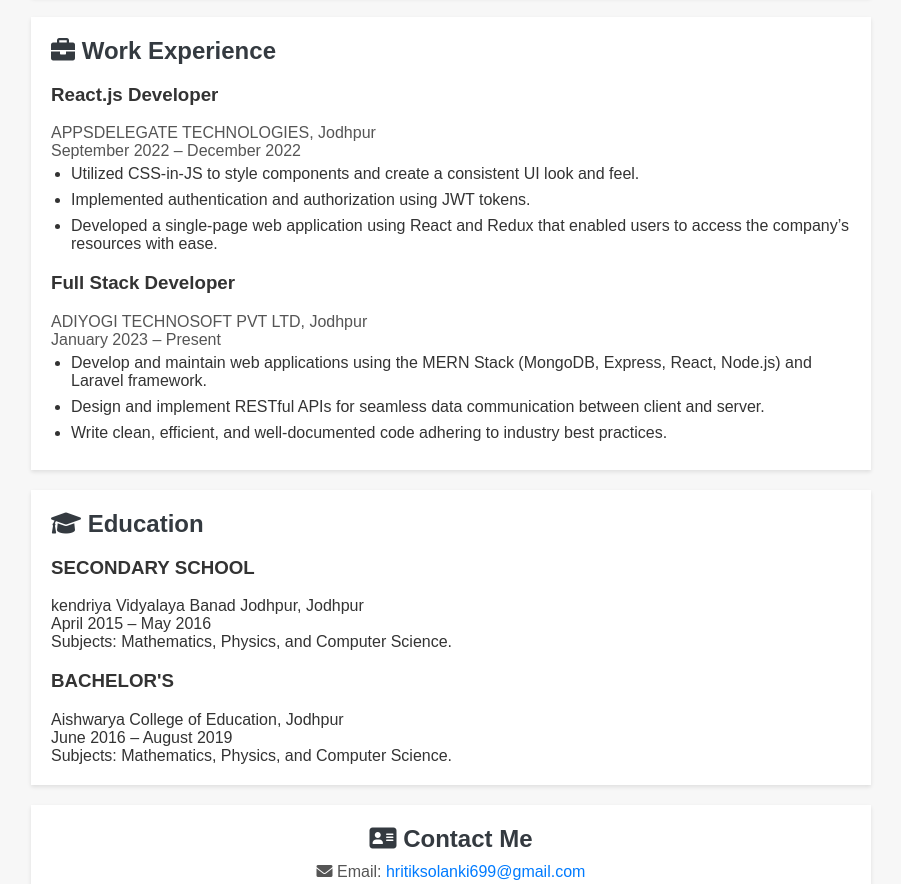
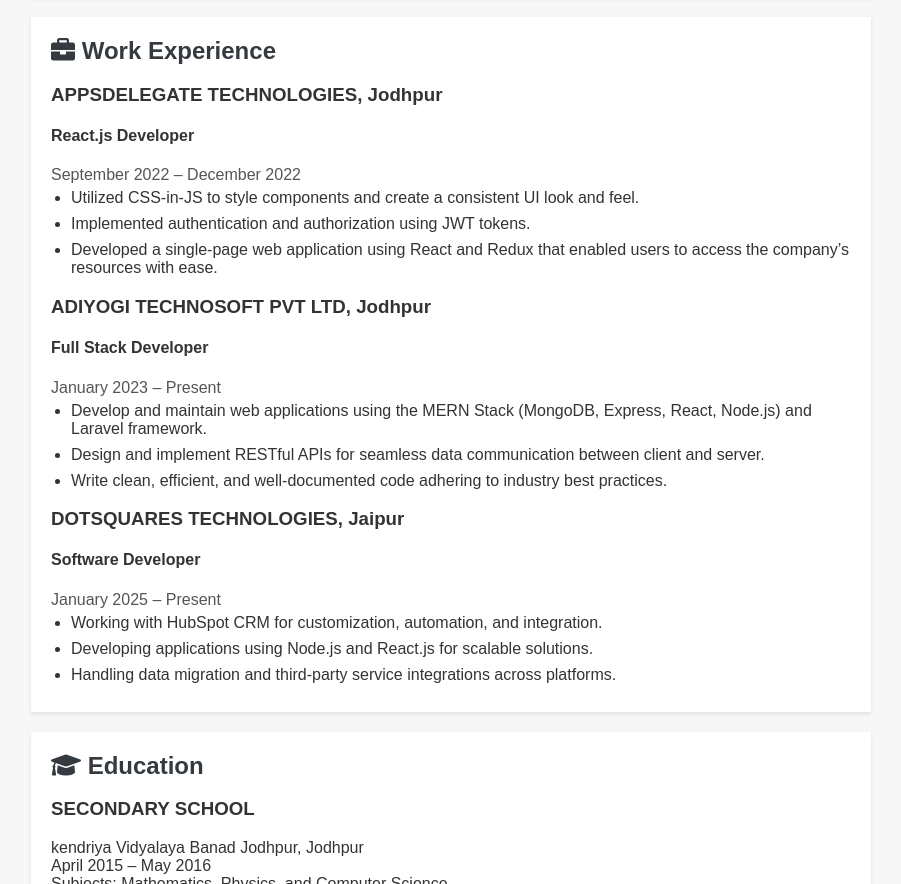
Before and after one commit to hritiksolanki699/portfolio-webpage, a plain HTML site: page index.html in a window 1280 px wide. Shown: the part 925-1809 px from the top of the page, without its empty margins (189-1090 px from the left). Drawn offline with Linux system fonts and the light colour scheme.

Commit message:
experience update

```diff
--- a/index.html
+++ b/index.html
@@ -66,9 +66,10 @@
 
     <section id="experience">
       <h2><i class="fas fa-briefcase"></i> Work Experience</h2>
+
       <div class="job">
-        <h3>React.js Developer</h3>
-        <p>APPSDELEGATE TECHNOLOGIES, Jodhpur</p>
+        <h3>APPSDELEGATE TECHNOLOGIES, Jodhpur</h3>
+        <h4>React.js Developer</h4>
         <p>September 2022 – December 2022</p>
         <ul>
           <li>
@@ -84,9 +85,10 @@
           </li>
         </ul>
       </div>
+
       <div class="job">
-        <h3>Full Stack Developer</h3>
-        <p>ADIYOGI TECHNOSOFT PVT LTD, Jodhpur</p>
+        <h3>ADIYOGI TECHNOSOFT PVT LTD, Jodhpur</h3>
+        <h4>Full Stack Developer</h4>
         <p>January 2023 – Present</p>
         <ul>
           <li>
@@ -100,6 +102,26 @@
           <li>
             Write clean, efficient, and well-documented code adhering to
             industry best practices.
+          </li>
+        </ul>
+      </div>
+
+      <div class="job">
+        <h3>DOTSQUARES TECHNOLOGIES, Jaipur</h3>
+        <h4>Software Developer</h4>
+        <p>January 2025 – Present</p>
+        <ul>
+          <li>
+            Working with HubSpot CRM for customization, automation, and
+            integration.
+          </li>
+          <li>
+            Developing applications using Node.js and React.js for scalable
+            solutions.
+          </li>
+          <li>
+            Handling data migration and third-party service integrations across
+            platforms.
           </li>
         </ul>
       </div>
```
